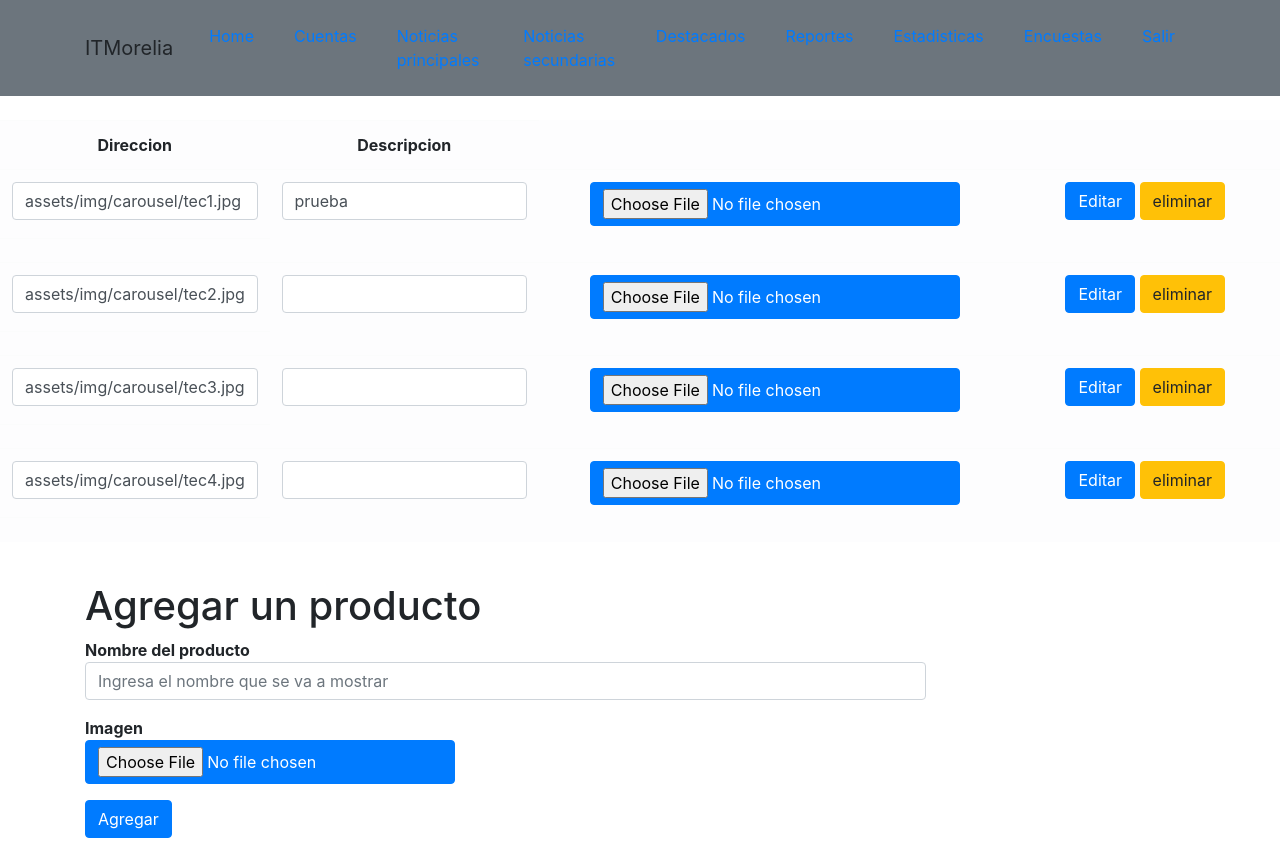
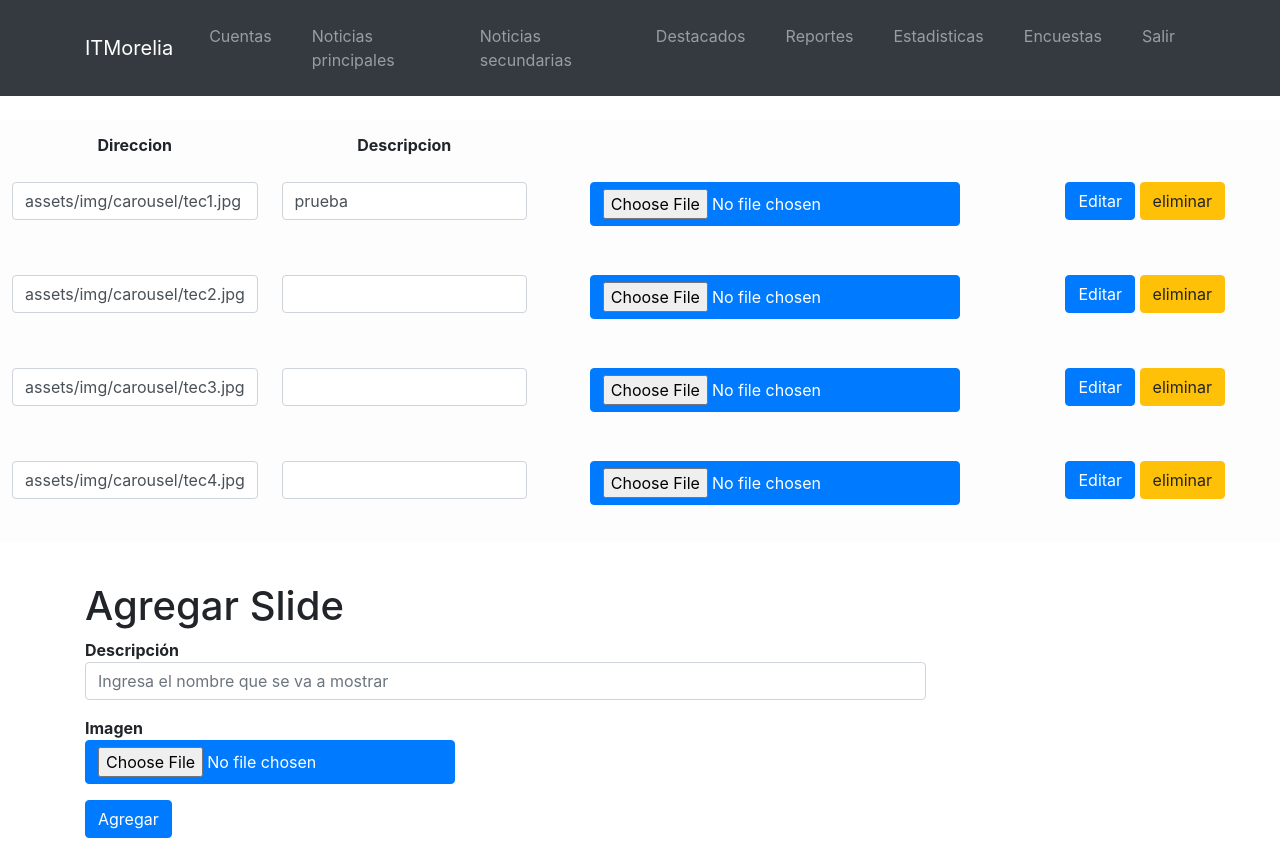
Before and after one commit to Kareem240/VinculacionITM, a PHP site: page /vinculacionitm/admin/vistas/editCarru.php in a window 1280 px wide. Run offline with PHP 8.4, Linux system fonts and the light colour scheme; a user stored in the database is signed in; data comes from the database, SQL or seed files in the repository.

Commit message:
Slides funcionales al 100 y arreglo en barra superior

```diff
--- a/admin/includes/carrusel.php
+++ b/admin/includes/carrusel.php
@@ -1,7 +1,6 @@
 <?php
     include 'edCarrusel.php';
     $carru = new edCarrusel();
-    echo "Por si entrassss".$_POST['btnAccion'];
     if($_POST)
     switch($_POST['btnAccion']){
         case 'Agregar':
@@ -9,7 +8,7 @@
             move_uploaded_file($_FILES['imagen']['tmp_name'],"../../".$dir);
             $text=$_POST['text'];
             $carru->nuevo($dir,$text);
-            /*header("location: http://localhost/vinculacionitm/admin/vistas/editCarru.php ");*/
+            header("location: http://localhost/vinculacionitm/admin/vistas/editCarru.php ");
         break;
         case 'editar':
         $id=$_POST['id'];
--- a/admin/includes/edCarrusel.php
+++ b/admin/includes/edCarrusel.php
@@ -24,8 +24,7 @@ class edCarrusel {
 
     public function nuevo($dir,$text){
         include "config.php";
-        $sql = "INSERT INTO slides (id, dir, text) VALUES (NULL,".$dir.",".$text.")";
-        echo "Sql: ".$sql;
+        $sql = "INSERT INTO slides (id, dir,text) VALUES (NULL, '".$dir."', '".$text."');";
         $result = mysqli_query($link, $sql);
         return $result;
     }
@@ -34,9 +33,6 @@ class edCarrusel {
         include "config.php";
         $sql = "DELETE FROM slides  WHERE id =".$id."";
         $result = mysqli_query($link, $sql);
-        echo "Ya se borro ".$sql;
         return $result;
     }
-
 }
-?>
--- a/admin/vistas/agregar.php
+++ b/admin/vistas/agregar.php
@@ -3,7 +3,7 @@
 			<div class="col-11" >
 				<div class="panel panel-default"  >
 					<div class="panel-heading">
-						<h1>Agregar un producto</h1>
+						<h1>Agregar Slide</h1>
 					</div>
 					<div class="panel-body">
 						<form role="form" enctype="multipart/form-data" action="../includes/carrusel.php" method="POST">
@@ -12,7 +12,7 @@
 									<div class="col-sm-12 col-md-10  col-md-offset-1 ">
 
 										<div class="form-group">
-                                        <strong> Nombre del producto </strong>
+                                        <strong> Descripción </strong>
 											<div class="input-group">
 												<input class="form-control" placeholder="Ingresa el nombre que se va a mostrar" name="text" id="text" type="text" >
 											</div>
--- a/admin/vistas/head.php
+++ b/admin/vistas/head.php
@@ -19,12 +19,15 @@
     <script src="https://stackpath.bootstrapcdn.com/bootstrap/4.4.1/js/bootstrap.min.js" integrity="sha384-wfSDF2E50Y2D1uUdj0O3uMBJnjuUD4Ih7YwaYd1iqfktj0Uod8GCExl3Og8ifwB6" crossorigin="anonymous"></script>
 
 
-    <nav class="navbar navbar-expand-lg bg-secondary fixed-top " id="mainNav" >
-            <div class="container"><a class="navbar-brand js-scroll-trigger" >ITMorelia</a>
+
+
+
+
+    <nav class="navbar navbar-dark bg-dark navbar-expand-lg bg-secondary fixed-top " id="mainNav" href="http://localhost/vinculacionitm/admin/" >
+            <div class="container"><a class="navbar-brand" >ITMorelia</a>
                 <button class="navbar-toggler navbar-toggler-right font-weight-bold bg-primary text-white rounded" type="button" data-toggle="collapse" data-target="#navbarResponsive" aria-controls="navbarResponsive" aria-expanded="false" aria-label="Toggle navigation">Menu <i class="fas fa-bars"></i></button>
                 <div class="collapse navbar-collapse" id="navbarResponsive">
                     <ul class="navbar-nav ml-auto">
-                        <li class="nav-item mx-0 mx-lg-1"><a class="nav-link py-3 px-0 px-lg-3 rounded js-scroll-trigger" href="http://localhost/vinculacionitm/admin/">Home</a></li>
                         <li class="nav-item mx-0 mx-lg-1"><a class="nav-link py-3 px-0 px-lg-3 rounded js-scroll-trigger" href="http://localhost/vinculacionitm/admin/">Cuentas</a></li>
                         <li class="nav-item mx-0 mx-lg-1"><a class="nav-link py-3 px-0 px-lg-3 rounded js-scroll-trigger" href="http://localhost/vinculacionitm/admin/vistas/editCarru.php">Noticias principales</a></li>
                         <li class="nav-item mx-0 mx-lg-1"><a class="nav-link py-3 px-0 px-lg-3 rounded js-scroll-trigger" href="http://localhost/vinculacionitm/admin/vistas/editNot2.php">Noticias secundarias</a></li>
```
Also changed, not shown: assets/img/carousel/cod.jpg (deleted), assets/img/carousel/tec4.jpg (deleted).
